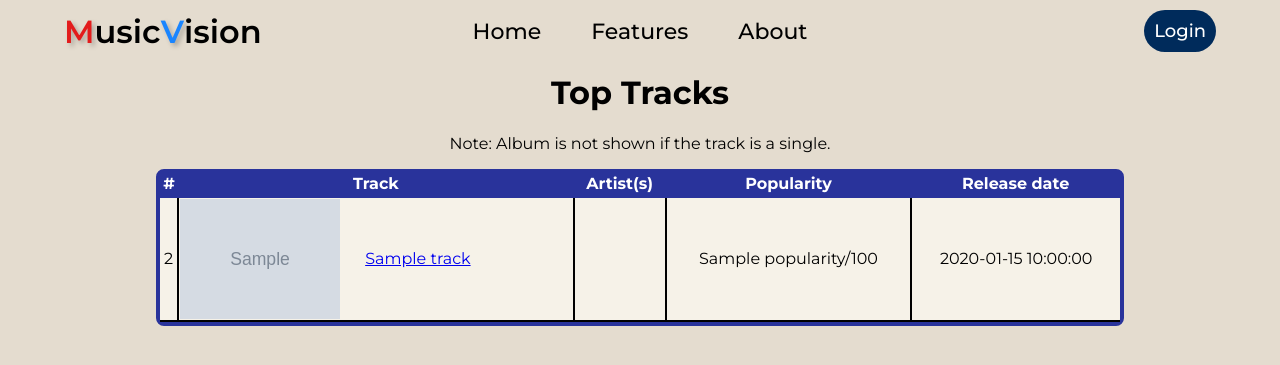
After one commit to ZeroWave022/MusicVision, a Flask app: template musicvision/templates/top_tracks.html in a window 1280 px wide. The commit adds this page. Shown: the top 365 px of the page. Run offline with Flask 2, Linux system fonts and the light colour scheme; the template is opened without the code that fills it: most values are stand-ins (such as "Sample title", 1, 10 or a date in 2020); grey boxes marked "Sample" are stand-in pictures; parts of the project's set-up code (start-up, migrations or seed data) failed here and were passed over.

Commit message:
feat: Add top tracks page

```diff
--- /dev/null
+++ b/musicvision/static/top_tracks.css
@@ -0,0 +1,54 @@
+.page-info {
+    text-align: center;
+}
+
+.table-container {
+    width: 75vw;
+    margin: auto;
+    border: 4px solid rgb(41, 51, 155);
+    border-radius: 8px;
+}
+
+table {
+    width: 100%;
+    border-collapse: collapse;
+}
+
+thead th {
+    padding-bottom: 5px;
+    background-color: rgb(41, 51, 155);
+    color: white;
+}
+
+tbody tr:nth-child(odd) {
+    background-color: rgba(249, 245, 235, 0.9);
+}
+
+td + td {
+    border-left: 2px solid black;
+}
+
+td {
+    border-bottom: 2px solid black;
+    text-align: center;
+}
+
+.track-td {
+    display: flex;
+    align-items: center;
+    gap: 25px;
+}
+
+.track-td img {
+    max-width: 160px;
+}
+
+.track-info p {
+    display: block;
+    margin: 5px 0;
+}
+
+.track-artists-td a {
+    display: block;
+    margin: 5px 0;
+}
--- a/musicvision/templates/dashboard.html
+++ b/musicvision/templates/dashboard.html
@@ -44,6 +44,7 @@
         <div id="view-more">
             <h3>View more information</h3>
             <a href="/top_artists">Your top artists</a>
+            <a href="/top_tracks">Your top tracks</a>
         </div>
     </div>
 {% endblock %}
--- /dev/null
+++ b/musicvision/templates/top_tracks.html
@@ -0,0 +1,57 @@
+{% extends "layout.html" %}
+
+{% block additional_head_info %}
+    <link rel="stylesheet" href="{{ url_for('static', filename='top_tracks.css') }}">
+{% endblock %}
+
+{% block title %}
+    Top Tracks
+{% endblock %}
+
+{% block main %}
+    <div class="page-info">
+        <h1>Top Tracks</h1>
+        <p>Note: Album is not shown if the track is a single.</p>
+    </div>
+    <div class="table-container">
+        <table>
+            <thead>
+                <tr>
+                    <th>#</th>
+                    <th>Track</th>
+                    <th>Artist(s)</th>
+                    <th>Popularity</th>
+                    <th>Release date</th>
+                </tr>
+            </thead>
+            <tbody>
+            {% for index, track in tracks %}
+                <tr>
+                    <td>{{ index + 1 }}</td>
+                    <td>
+                        <div class="track-td">
+                            <img src="{{ track['album']['images'][0]['url'] }}" alt="Album cover">
+                            <div class="track-info">
+                                <a href="{{ track['external_urls']['spotify']}}">{{ track["name"] }}</a>
+                                {% if track["album"]["album_type"] in ["ALBUM", "COMPILATION"] %}
+                                    <p>
+                                        Album: <a href="{{ track['album']['external_urls']['spotify'] }}">{{ track['album']['name'] }}</a>
+                                    </p>
+                                {% endif %}
+                            </div>
+
+                        </div>
+                    </td>
+                    <td class="track-artists-td">
+                        {% for artist in track["artists"] %}
+                            <a href="{{ artist['external_urls']['spotify'] }}">{{ artist["name"] }}</a>
+                        {% endfor %}
+                    </td>
+                    <td>{{ track["popularity"] }}/100</td>
+                    <td>{{ track["album"]["release_date"] }}</td>
+                </tr>
+            {% endfor %}
+            </tbody>
+        </table>
+    </div>
+{% endblock %}
```
Also changed, not shown: musicvision/general.py (+14 -0 lines).
